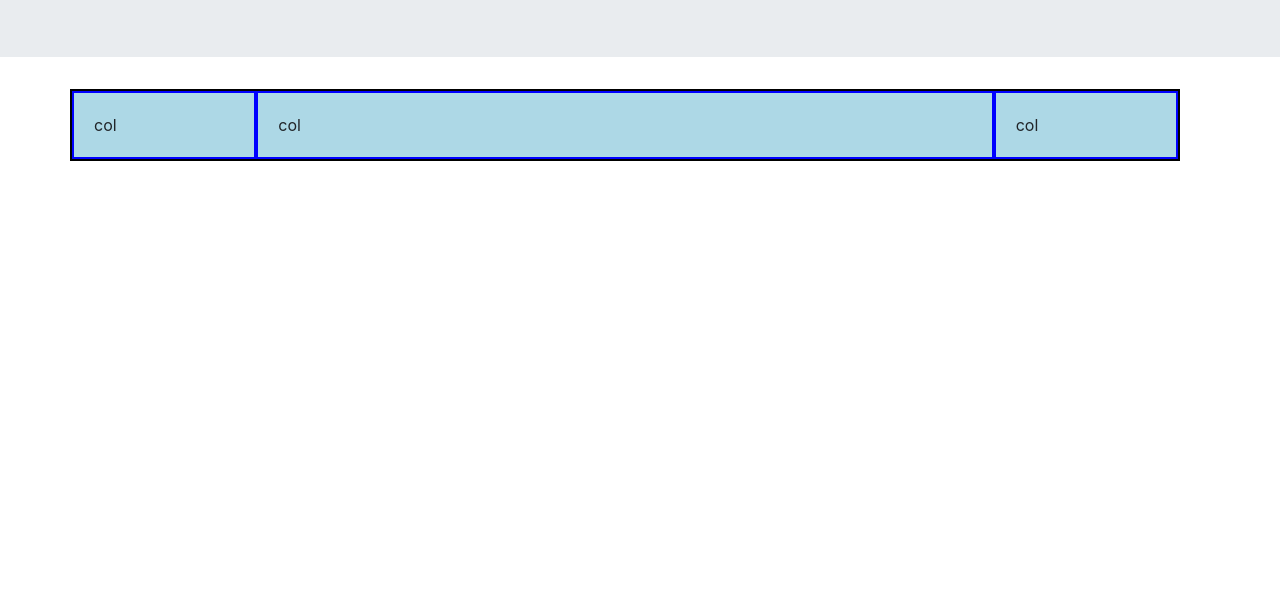
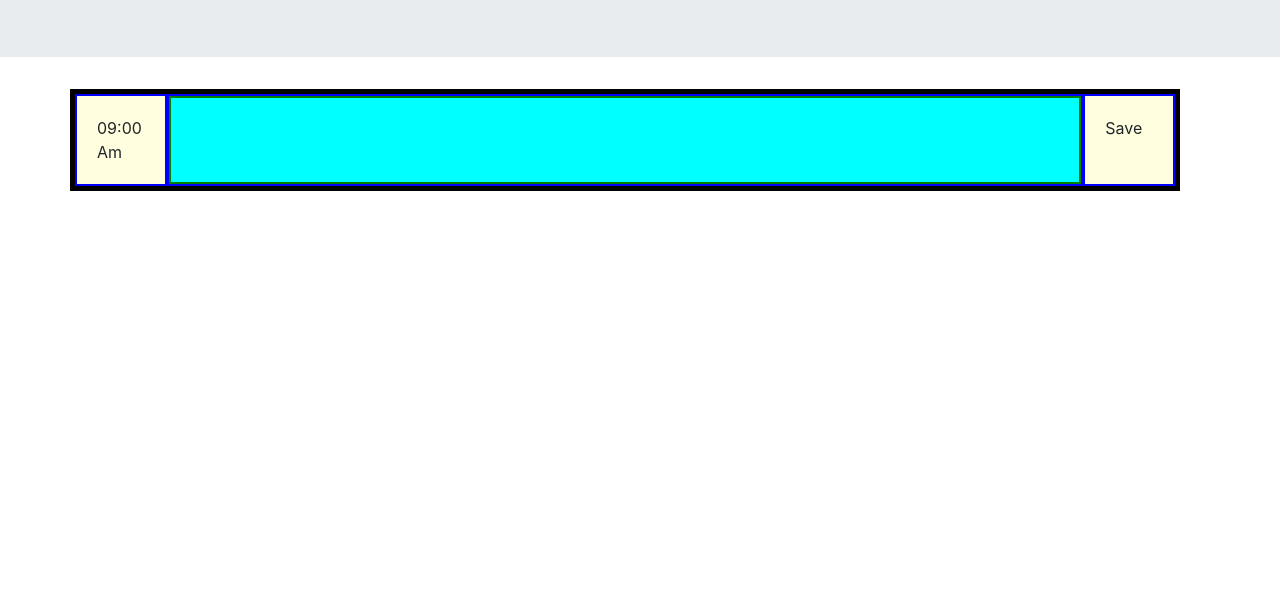
Before and after one commit to luizborges146/Scheduler, a plain HTML site: page inedx.html in a window 1280 px wide. Shown: the part 188-800 px from the top of the page. Drawn offline with nearby package versions, Linux system fonts and the light colour scheme.

Commit message:
removed the margin and padding for the middle column

```diff
--- a/assets/css/style.css
+++ b/assets/css/style.css
@@ -1,12 +1,30 @@
 
 
 .row{
+
     width: 100%;
-    background-color: lightblue;
-    border: 2px solid black;
+    background-color: lightyellow;
+    border: 5px solid black;
 }
 
 .row div{
     padding:20px;
     border: 2px solid blue;
+
 }
+
+div input{
+    padding: 0px 5px 0px 5px;
+    margin: 0px;
+    width: 100%;
+    height: 100%;
+    background-color: aqua;
+    border: 2px solid green;
+    text-align:start;
+}
+
+div .col-10{ /*take the input that the user will add to the system*/
+    background-color: black;
+    margin:0px;
+    padding:0px
+}
--- a/assets/js/script.js
+++ b/assets/js/script.js
@@ -4,10 +4,10 @@
 
 
 var updateTime = function () {
-    var currentDate = moment().format("MMMM/DD/YYYY");
+    var currentDate = moment().format("ddd, MMMM DD YYYY");
     var currentTime = moment().format(':mm:ss');
     var currentHour = moment().format('HH');
-    $("#timer").text(currentDate + "  " + currentHour + currentTime)
+    $("#timer").text(currentDate + "    " + currentHour + currentTime)
 }
 updateTime()
 setInterval(updateTime, 1000);
--- a/inedx.html
+++ b/inedx.html
@@ -20,9 +20,11 @@
 
     <main class="container">
         <div class="row">
-            <div class="col-2">col</div>
-            <div class="col-8">col</div>
-            <div class="col-2">col</div>
+            <div class="col-1">09:00 Am</div>
+            <div class="col-10">
+                <input id="userInput" type="text">
+            </div>
+            <div class="col-1">Save</div>
           </div>
 
 
```
Also changed, not shown: 1 other file.
